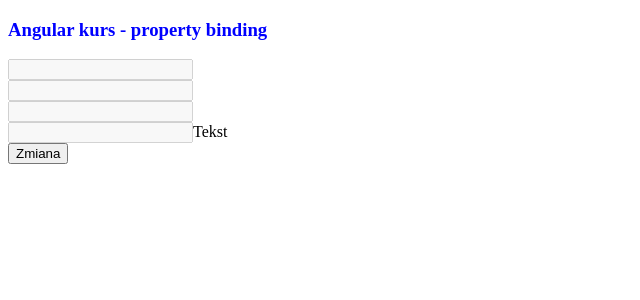
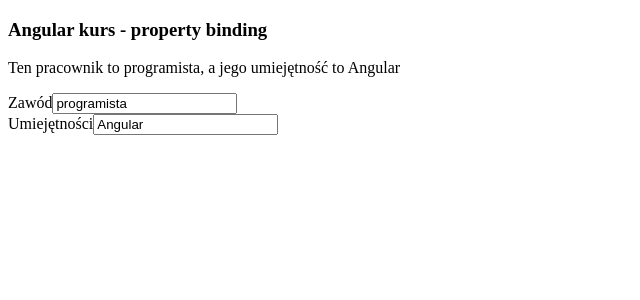
Before and after one commit to Kastyk/angular-kurs, an Angular app: page / in a window 1280 px wide. Shown: the top 300 px of the page, without its empty margins (0-640 px from the left). Built offline with nearby package versions, Linux system fonts and the light colour scheme.

Commit message:
Property i event binding (w chuj niepotrzebny przykład)

```diff
--- a/src/app/app.component.html
+++ b/src/app/app.component.html
@@ -1,10 +1,9 @@
-<h3 [className]="colorClass">Angular kurs - property binding</h3>
-<input [disabled]="isDisable" (focus)="onFocus()" />
+<h3>Angular kurs - property binding</h3>
+
+<p>Ten pracownik to {{ profession }}, a jego umiejętność to {{ skill }}</p>
+
+<label for="male">Zawód</label>
+<input [value]="profession" (input)="saveP($event)" />
 <br />
-<input [disabled]="isDisable" (click)="onClick($event)" />
-<br />
-<input [disabled]="isDisable" (mousemove)="onMouseMove($event)" />
-<br />
-<input [disabled]="isDisable" (paste)="onPaste($event)" />{{ inputText }}
-<br />
-<button (click)="change()">Zmiana</button>
+<label for="male">Umiejętności</label>
+<input [value]="skill" (input)="saveS($event)" />
--- a/src/app/app.component.ts
+++ b/src/app/app.component.ts
@@ -6,26 +6,15 @@
   styleUrls: ['./app.component.css'],
 })
 export class AppComponent {
-  inputText = 'Tekst';
-  colorClass = 'color';
-  isDisable = true;
+  profession = 'programista';
+  skill = 'Angular';
 
   constructor() {}
 
-  onFocus(): void {
-    this.colorClass = 'color2';
+  saveP(event): void {
+    this.profession = event.target.value;
   }
-  onClick(event): void {
-    console.log(event);
-  }
-  onMouseMove(event): void {
-    console.log(`x: ${event.clientX}, y: ${event.clientY}`);
-  }
-  onPaste(event): void {
-    this.inputText = 'Nie wklejaj, wpisz!';
-    event.target.value = '';
-  }
-  change(): void {
-    this.isDisable = !this.isDisable;
+  saveS(event): void {
+    this.skill = event.target.value;
   }
 }
```
